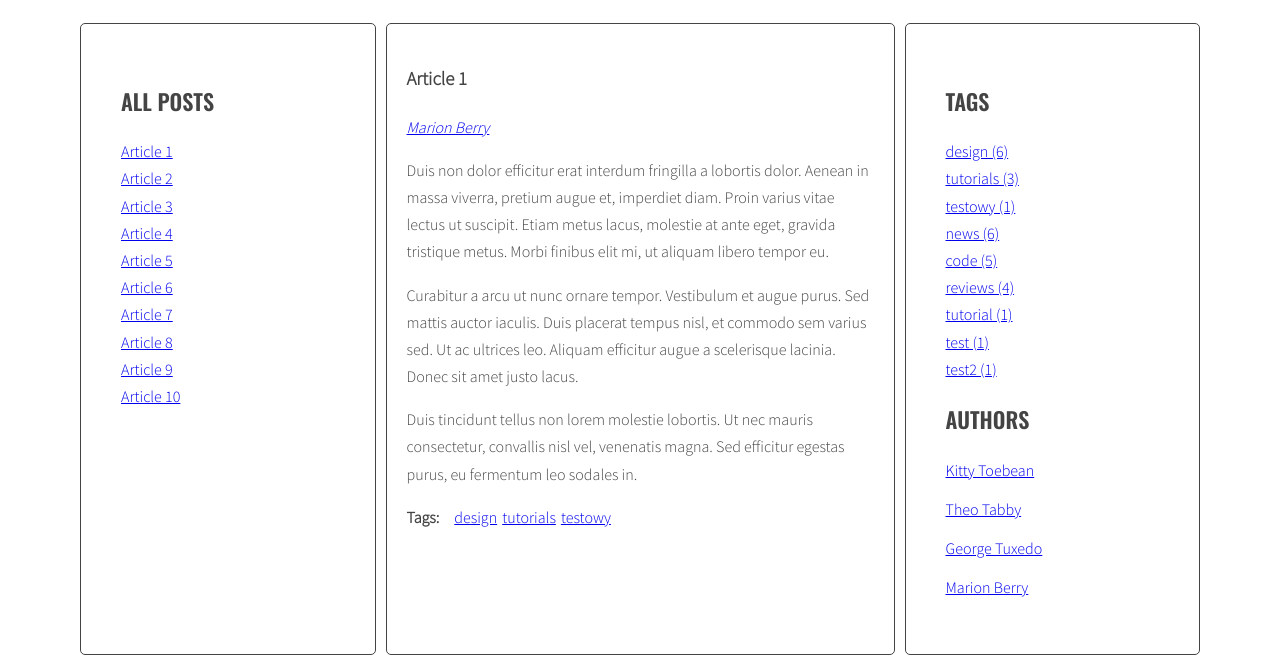
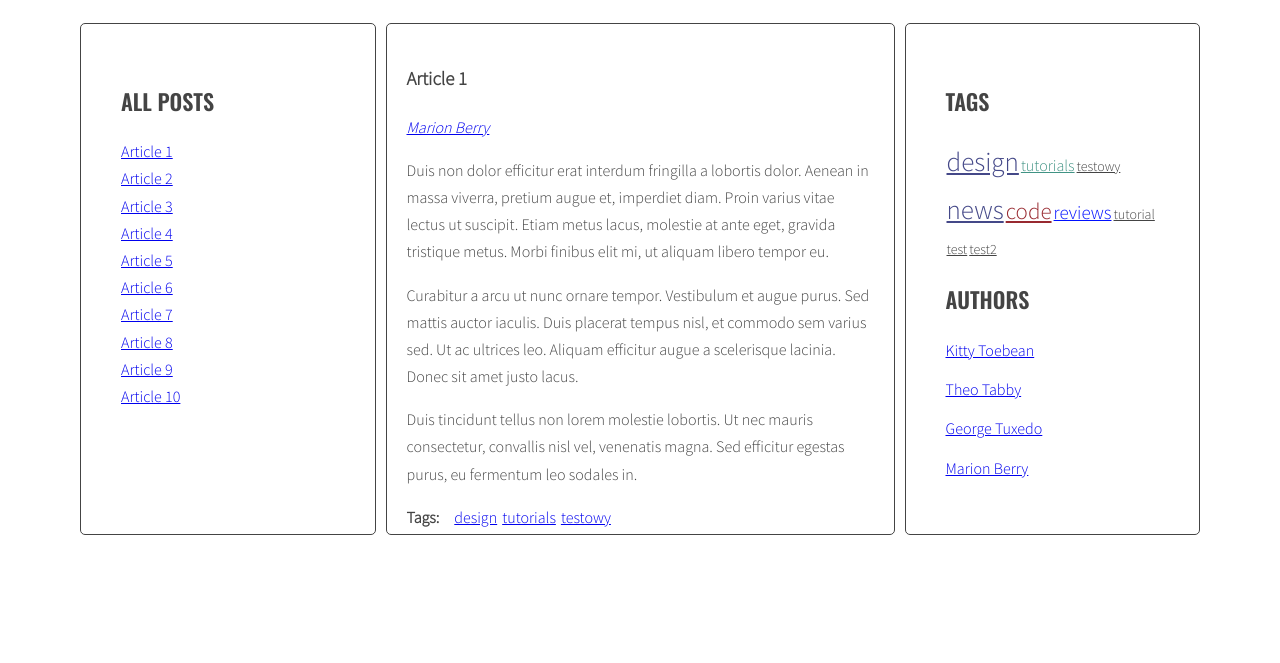
Before and after one commit to lukaszkryskiewicz/javascript-blog, a website: page index.html in a window 1280 px wide. Shown: the part 220-883 px from the top of the page. After the commit the page ends 853 px from the top, so only its background shows below. Drawn offline with nearby package versions, Linux system fonts and the light colour scheme.

Commit message:
Add Tags Cloud

```diff
--- a/js/script.js
+++ b/js/script.js
@@ -46,7 +46,9 @@
     optTitleListSelector = '.titles',
     optArticleTagsSelector = '.post-tags .list',
     optArticleAuthorSelector = '.post-author',
-    optTagsListSelector = '.tags';
+    optTagsListSelector = '.tags',
+    optCloudClassCount = 5,
+    optCloudClassPrefix = 'tag-size-';
 
   const generateTitleLinks = function (customSelector = '') {
 
@@ -83,6 +85,25 @@
 
   generateTitleLinks();
 
+  function calculateTagsParams(tags) {
+    const params = { max: 0, min: 99999 };
+    for (let tag in tags) {
+      console.log(tag + ' is used ' + tags[tag] + ' times');
+      params.max = Math.max(params.max, tags[tag]);
+      params.min = Math.min(params.min, tags[tag]);
+    }
+    return params;
+
+  };
+
+  function calculateTagClass(count, params) {
+    const normalizedCount = count - params.min;
+    const normalizedMax = params.max - params.min;
+    const percentage = normalizedCount / normalizedMax
+    const classNumber = Math.floor(percentage * (optCloudClassCount - 1) + 1);
+    return (optCloudClassPrefix + classNumber);
+
+  };
   function generateTags() {
     /* [NEW] create a new variable allTags with an empty object */
     let allTags = {};
@@ -120,12 +141,13 @@
     /* [NEW] find list of tags in right column */
     let tagList = document.querySelector(optTagsListSelector);
     /* [NEW] create variable for all links HTML code */
+    const tagsParams = calculateTagsParams(allTags);
+    console.log('tagsParams:', tagsParams)
     let allTagsHTML = '';
-
     /* [NEW] START LOOP: for each tag in allTags: */
     for (let tag in allTags) {
       /* [NEW] generate code of a link and add it to allTagsHTML */
-      allTagsHTML += '<li><a href="#tag-' + tag + '">' + tag + ' (' + allTags[tag] + ')</a></li>';
+      allTagsHTML += '<li><a class="' + calculateTagClass(allTags[tag], tagsParams) + '" href="#tag-' + tag + '">' + tag + '</a></li>';
     }
     /* [NEW] END LOOP: for each tag in allTags: */
 
--- a/sass/style.scss
+++ b/sass/style.scss
@@ -98,6 +98,38 @@ body {
   }
 }
 
+/* Tags */
+
+.tags li {
+  display: inline-block;
+  padding: 1px;
+}
+
+.tag-size-1 {
+  font-size: 14px;
+  color: #444;
+}
+
+.tag-size-2 {
+  font-size: 16px;
+  color: #409384;
+}
+
+.tag-size-3 {
+  font-size: 19px;
+  color: #000fff;
+}
+
+.tag-size-4 {
+  font-size: 23px;
+  color: #982930;
+}
+
+.tag-size-5 {
+  font-size: 27px;
+  color: #444888;
+}
+
 /* Authors */
 
 .authors {
```
Also changed, not shown: css/style.css, 1 other file.
